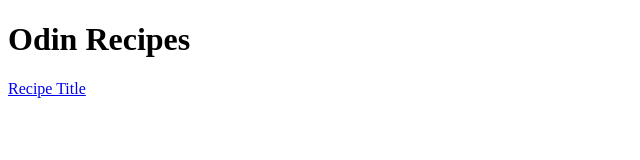
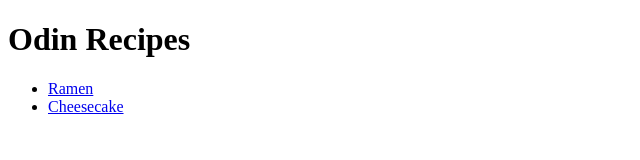
Before and after one commit to RachataKvy/odin-recipes, a plain HTML site: page index.html in a window 1280 px wide. Shown: the whole page, without its empty margins (0-640 px from the left). Drawn offline with Linux system fonts and the light colour scheme.

Commit message:
Add a link connecting to another recipe
Needed a link that connect to the cheesecake page

```diff
--- a/index.html
+++ b/index.html
@@ -7,6 +7,9 @@
 </head>
 <body>
     <h1>Odin Recipes</h1>
-    <a href="recipes/ramen.html" target="_blank" rel="noreferrer">Recipe Title</a>
+    <ul>
+        <li><a href="recipes/ramen.html" target="_blank" rel="noreferrer">Ramen</a></li>
+        <li><a href="recipes/cheesecake.html" target="_blank" rel="noreferrer">Cheesecake</a></li>
+    </ul>
 </body>
 </html>
```
